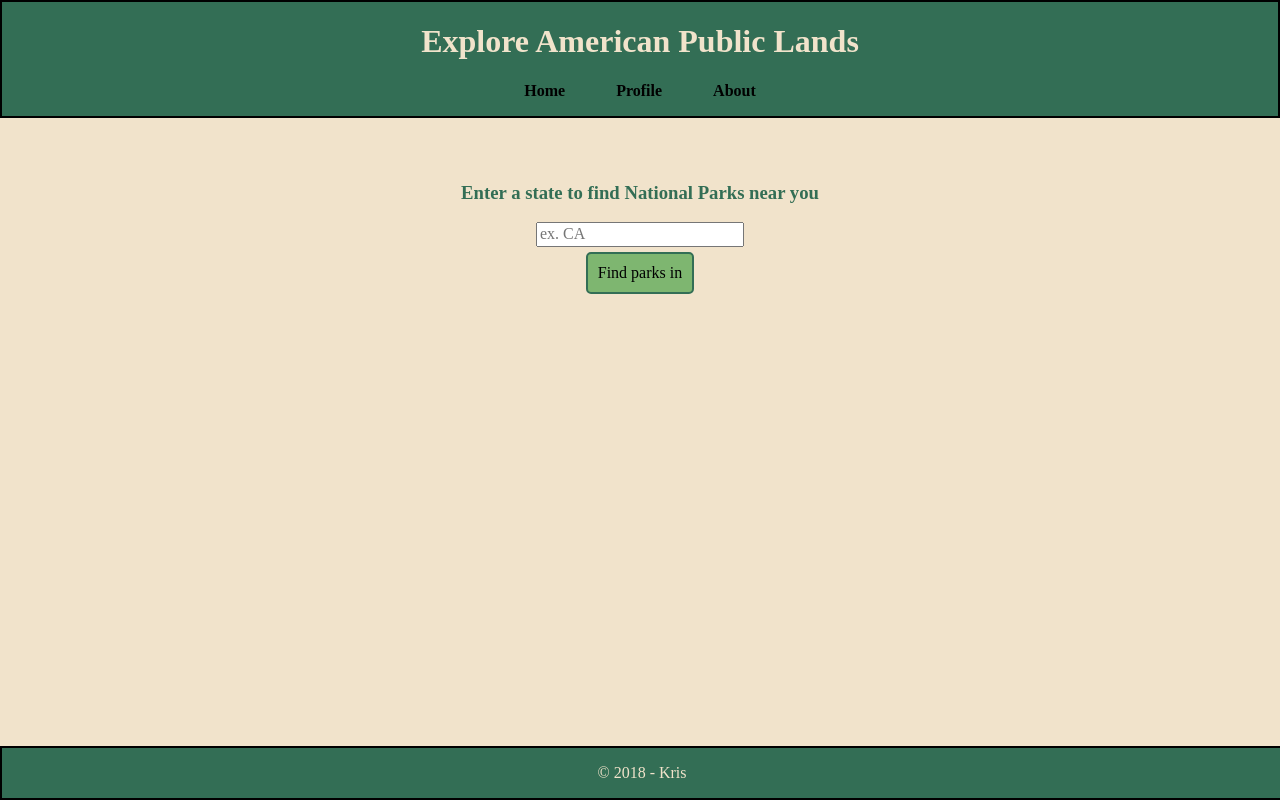
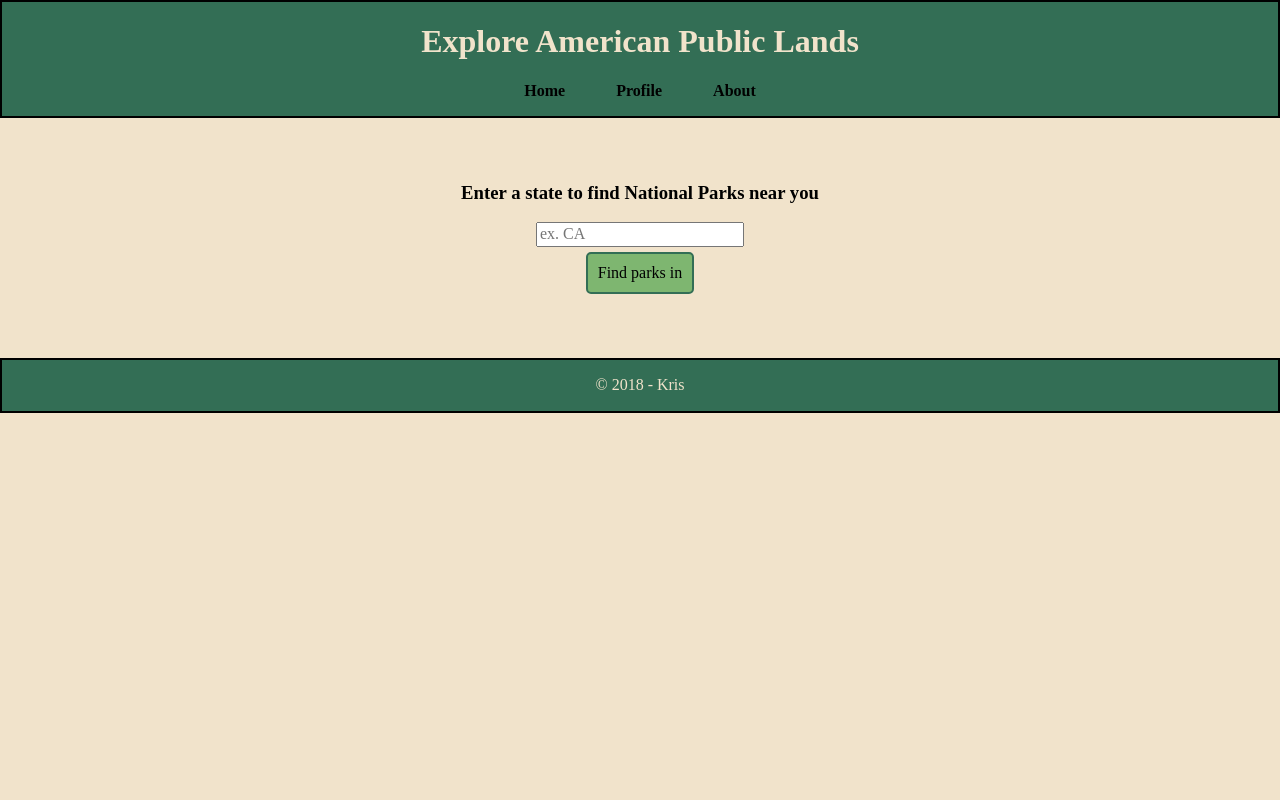
Before and after one commit to kris71990/nps-find, a Vue app in the folder frontend/: page /#/ in a window 1280 px wide. Built offline with nearby package versions, Linux system fonts and the light colour scheme.

Commit message:
rendering list of parks, added style

```diff
--- a/frontend/src/app.vue
+++ b/frontend/src/app.vue
@@ -27,9 +27,4 @@ export default {
 
 <style lang="scss">
 @import './style/main.scss';
-
-body {
-  background-color: #F1E3CB;
-  color: #336E55;
-}
 </style>
--- a/frontend/src/components/dashboard.vue
+++ b/frontend/src/components/dashboard.vue
@@ -1,6 +1,11 @@
 <template>
   <div v-if="computedResults" id="search-results" >
-    {{ computedResults }}
+    <h3>National Parks in California</h3>
+    <ul id="park-list">
+      <li v-for="item in computedResults" :key="item.id">
+        {{ item.fullName }}
+      </li>
+    </ul>
   </div>
 </template>
 
@@ -18,5 +23,15 @@ export default {
 </script>
 
 <style lang="scss">
-
+#search-results {
+  padding: 3%;
+  ul {
+    margin: 5%;
+    padding-left: 0px;
+    li {
+      margin: 1%;
+      list-style-type: none;
+    }
+  }
+}
 </style>
--- a/frontend/src/components/footer.vue
+++ b/frontend/src/components/footer.vue
@@ -15,8 +15,5 @@ footer {
   background-color: #336E55;
   color: #F1E3CB;
   border: 2px solid black;
-  position: fixed;
-  bottom: 0px;
-  width: 100%;
 }
 </style>
--- a/frontend/src/style/_vars.scss
+++ b/frontend/src/style/_vars.scss
@@ -1,3 +1,3 @@
-$background-color: rgb(209, 210, 212);
+$background-color: #F1E3CB;
 $font-color: #000000;
 $error: red;
```
